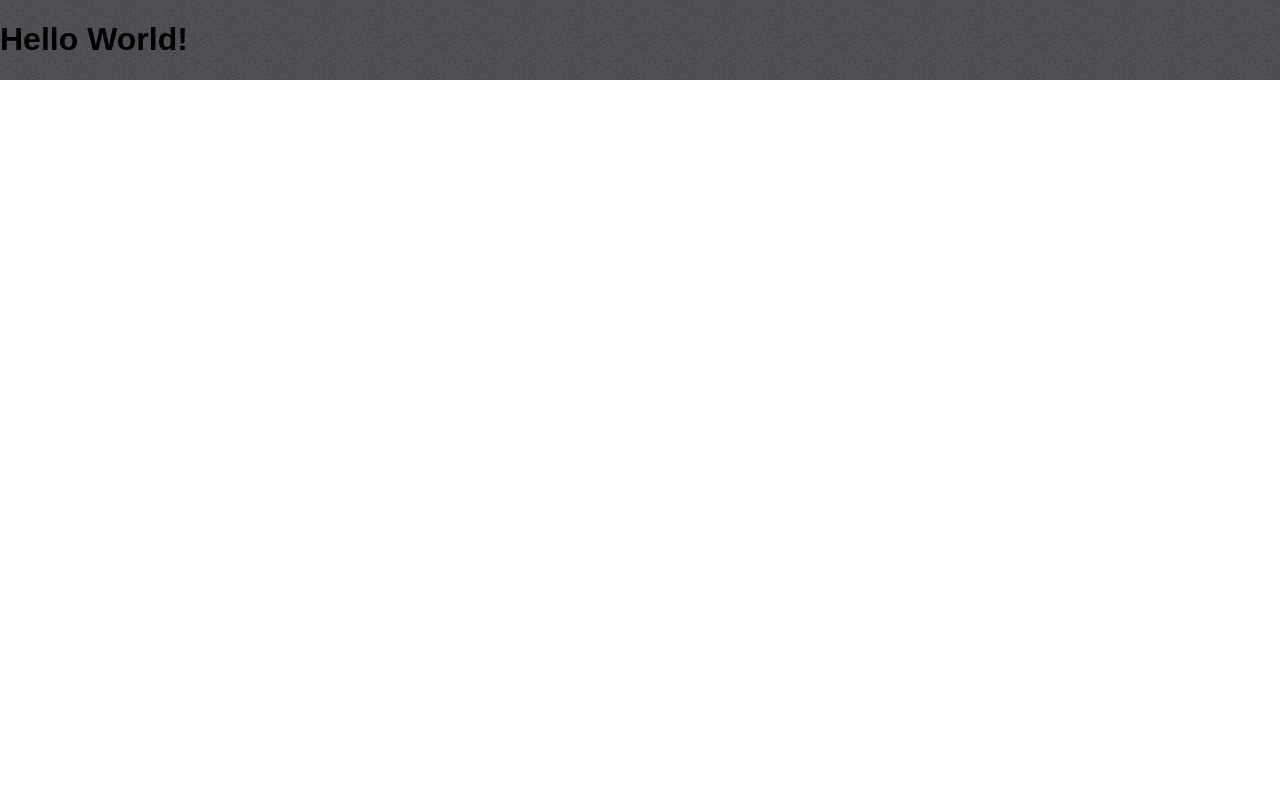
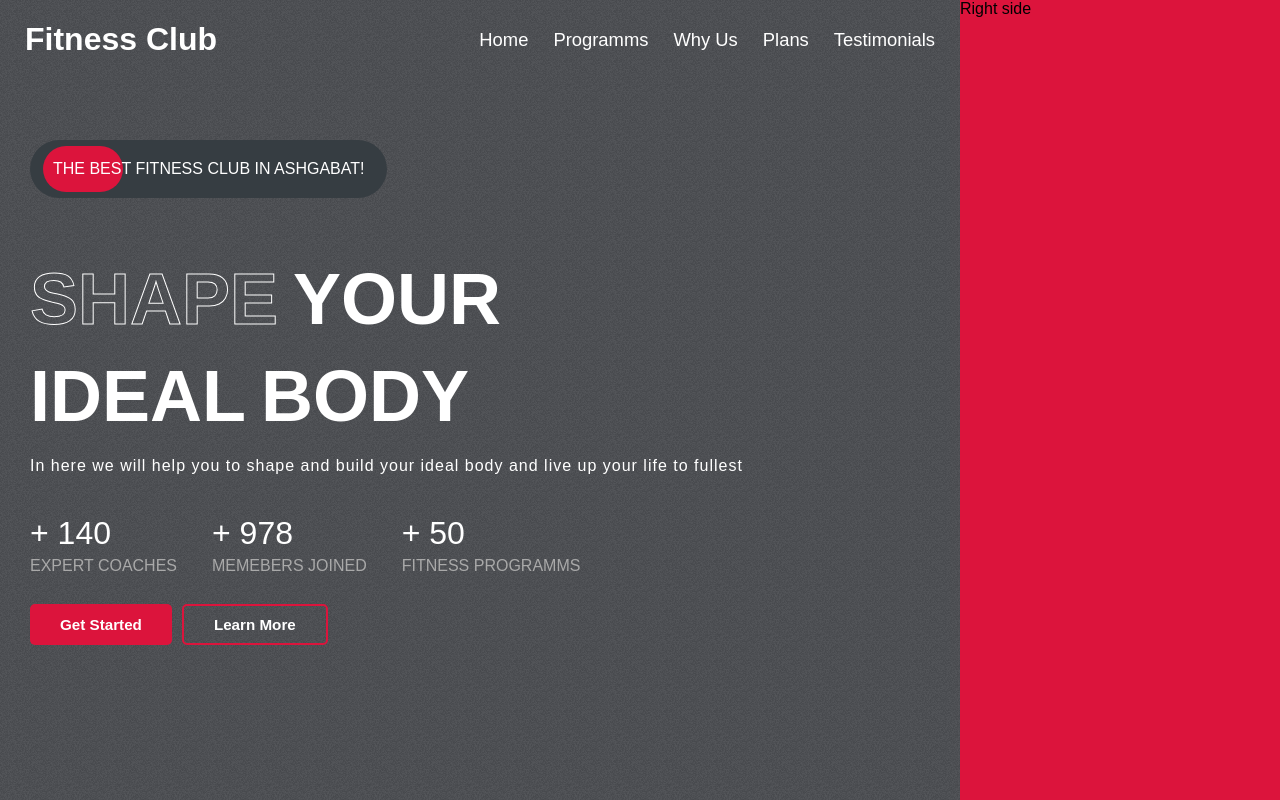
Before and after one commit to selim-kerimow/react-gym, a React (Vite) app: page / in a window 1280 px wide. Built offline with nearby package versions, Linux system fonts and the light colour scheme.

Commit message:
finished left side of Hero component

```diff
--- a/src/App.tsx
+++ b/src/App.tsx
@@ -1,10 +1,13 @@
+
+// components
+import Hero from "./components/Hero"
 
 
 const  App: React.FC = () => {
 
   return (
     <div className="app">
-      <h1>Hello World!</h1>
+      <Hero />
     </div>
 
   )
--- /dev/null
+++ b/src/components/Hero.tsx
@@ -0,0 +1,53 @@
+
+// css
+import '../css/hero.css'
+import Navbar from './Navbar'
+
+
+const Hero: React.FC = () => {
+
+
+    return (
+        <div className="hero">
+
+            <div className="hero-left">
+                <Navbar />
+                <div className='hero-best'>
+                    <span>The best fitness club in Ashgabat!</span>
+                    <div></div>
+                </div>
+                <div className='hero-text'>
+                    <div><span className='stroke-text'>SHAPE</span><span>YOUR</span></div>
+                    <div><span>IDEAL</span><span>BODY</span></div>
+                </div>
+                <p className='hero-pargraph'>In here we will help you to shape and build your ideal body and live up your life to fullest </p>
+                <div className='hero-statistic'>
+                    <div>
+                        <h2>+ 140</h2>
+                        <p>EXPERT COACHES</p>
+                    </div>
+                    <div>
+                        <h2>+ 978</h2>
+                        <p>MEMEBERS JOINED</p>
+                    </div>
+                    <div>
+                        <h2>+ 50</h2>
+                        <p>FITNESS PROGRAMMS</p>
+                    </div>
+                </div>
+                <div className='hero-buttons'>
+                    <button className='get-started'>Get Started</button>
+                    <button className='learn-more'>Learn More</button>
+                </div>
+            </div>
+
+
+            <div className="hero-right">
+                Right side
+            </div>
+        </div>
+    )
+}
+
+
+export default Hero
--- /dev/null
+++ b/src/components/Navbar.tsx
@@ -0,0 +1,24 @@
+
+// css
+import '../css/navbar.css'
+
+
+const Navbar: React.FC = () => {
+
+
+
+    return (
+        <div className='navbar'>
+            <h1>Fitness Club</h1>
+            <nav className='navbar-nav'>
+                <li>Home</li>
+                <li>Programms</li>
+                <li>Why Us</li>
+                <li>Plans</li>
+                <li>Testimonials</li>
+            </nav>
+        </div>
+    )
+}
+
+export default Navbar
--- /dev/null
+++ b/src/css/hero.css
@@ -0,0 +1,105 @@
+.hero {
+    display: flex;
+    justify-content: space-between;
+    width: 100%;
+    height: 100vh;
+}
+
+.hero-left {
+    flex: 3;
+}
+
+.hero-right {
+    background-color: crimson;
+    flex: 1;
+}
+
+.hero-best {
+    position: relative;
+    display: flex;
+    justify-content: flex-start;
+    align-items: center;
+    color: white;
+    text-transform: uppercase;
+    margin: 60px 30px 20px 30px;
+    font-size: 1rem;
+    background-color: #363d42;
+    width: fit-content;
+    padding: 20px 13px;
+    border-radius: 3rem;
+    z-index: 90;
+}
+.hero-best span {
+    z-index: 2;
+    margin: 0 10px;
+}
+.hero-best div {
+    position: absolute;
+    background-color: crimson;
+    border-radius: 3rem;
+    width: 80px;
+    height: 80%;
+    z-index: 1;
+}
+
+.hero-text {
+    margin: 60px 30px 20px 30px;
+    color: white;
+    font-weight: bold;
+}
+.hero-text div {
+    margin-bottom: 15px;
+}
+.hero-text span {
+    margin-right: 15px;
+    font-size: 4.5rem;
+}
+.hero-pargraph {
+    margin: 0 30px;
+    color: white;
+    font-size: 1rem;
+    letter-spacing: 1px;
+}
+
+.hero-statistic {
+    margin-top: 30px;
+    margin-left: 30px;
+    display: flex;
+    gap: 35px;
+    line-height: 5px;
+}
+.hero-statistic h2 {
+    color: white;
+    font-size: 2rem;
+    font-weight: 500;
+}
+.hero-statistic p {
+    color: darkgray;
+}
+
+.hero-buttons {
+    margin-top: 20px;
+    margin-left: 30px;
+    display: flex;
+    gap: 10px;
+}
+.get-started {
+    background-color: crimson;
+    border: none;
+    padding: 10px 30px;
+    font-size: 0.95rem;
+    color: white;
+    border-radius: 5px;
+    cursor: pointer;
+    font-weight: bold;
+}
+.learn-more {
+    background-color: transparent;
+    border: 2px solid crimson;
+    padding: 10px 30px;
+    font-size: 0.95rem;
+    color: white;
+    border-radius: 5px;
+    cursor: pointer;
+    font-weight: bold;
+}
--- /dev/null
+++ b/src/css/navbar.css
@@ -0,0 +1,19 @@
+.navbar{
+    display: flex;
+    justify-content: space-between;
+    color: white;
+    align-items: center;
+    padding: 0 25px;
+}
+
+.navbar-nav {
+    list-style: none;
+    display: flex;
+    gap: 25px;
+    font-size: 1.15rem;
+}
+
+.navbar-nav li:hover {
+    cursor: pointer;
+    color: crimson;
+}
--- a/src/index.css
+++ b/src/index.css
@@ -27,3 +27,9 @@ body {
 ::-webkit-scrollbar{
   display: none;
 }
+
+.stroke-text {
+  color: transparent;
+  -webkit-text-stroke-color: white;
+  -webkit-text-stroke-width: 1px;
+}
```
